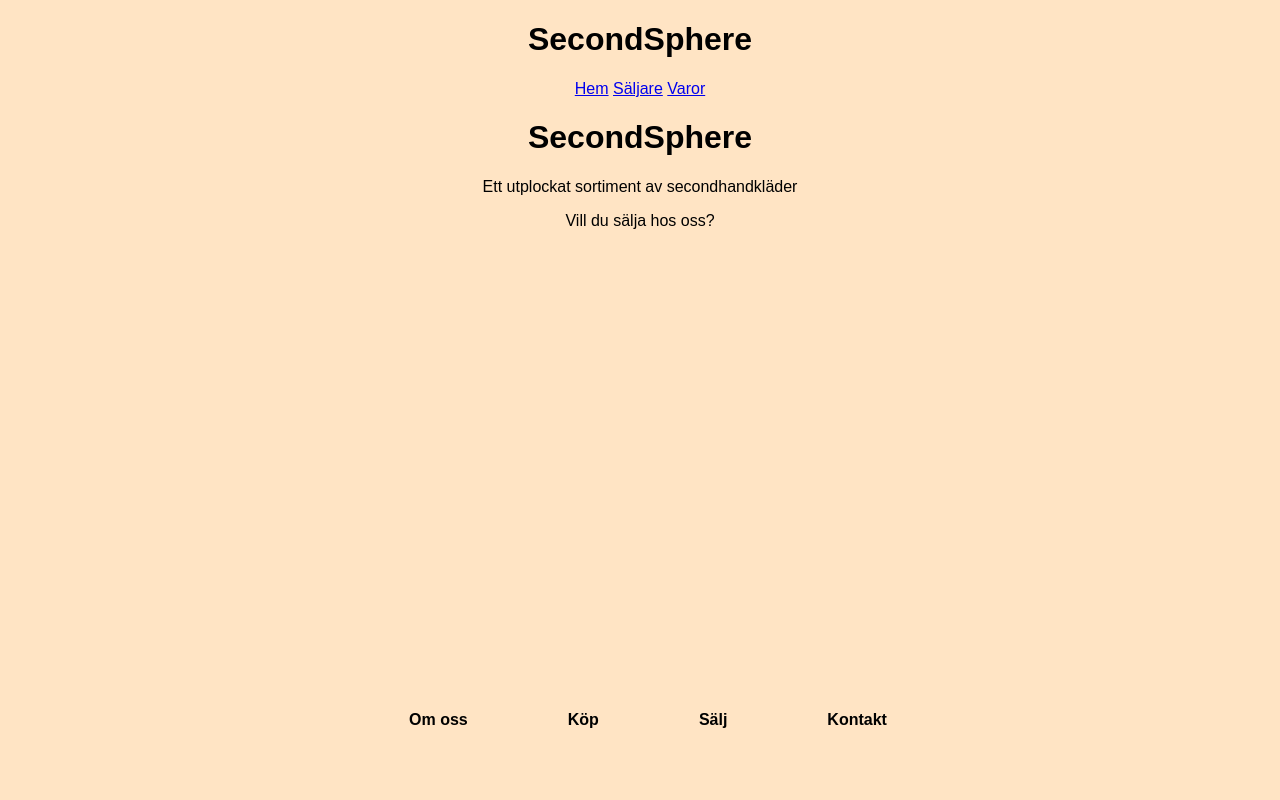
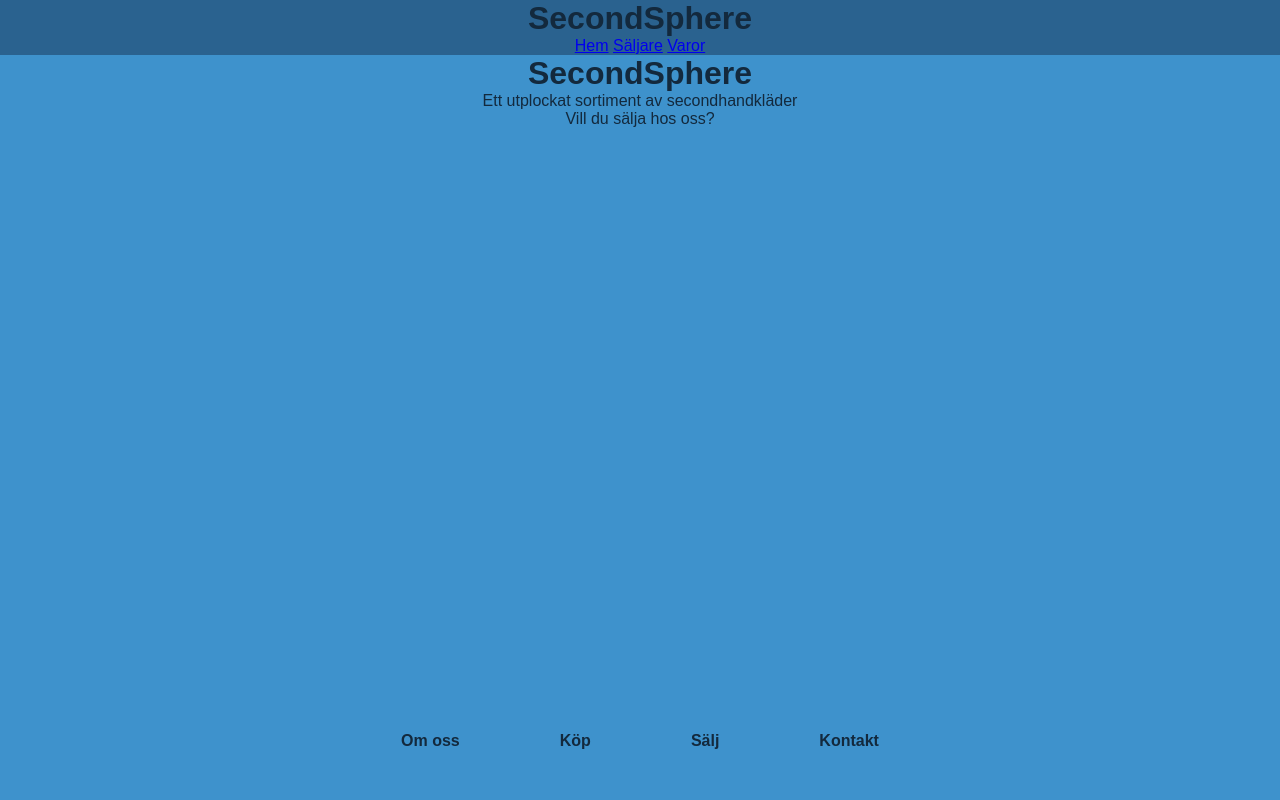
Before and after one commit to sarasandahl/secondsphere, a PHP site: page / in a window 1280 px wide. Run offline with PHP 8.4, Linux system fonts and the light colour scheme.

Commit message:
lite css

```diff
--- a/partials/header.php
+++ b/partials/header.php
@@ -8,7 +8,10 @@
     <title>SecondSphere</title>
 </head>
 <body>
+<div class="header-container">
     <h1>SecondSphere</h1>
 
-<?php
+    <?php
     include 'partials/nav.php';
+    ?>
+</div>
--- a/style/style.css
+++ b/style/style.css
@@ -1,12 +1,19 @@
+body {
+    background-color: rgb(62,146,204);
+    font-family: Arial, Helvetica, sans-serif;
+    color: rgb(19,41,61);
+}
+
 * {
+    margin: 0;
     box-sizing: border-box;
     text-align: center;
 }
 
-body {
-    background-color: bisque;
-    font-family: Arial, Helvetica, sans-serif;
-  }
+.header-container {
+    background-color: rgb(42,98,143)
+
+}
 
 footer {
     margin-top: 100px;
@@ -21,4 +28,5 @@ footer {
     flex-direction: row;
     justify-content: center;
     gap: 100px;
+
 }
```
